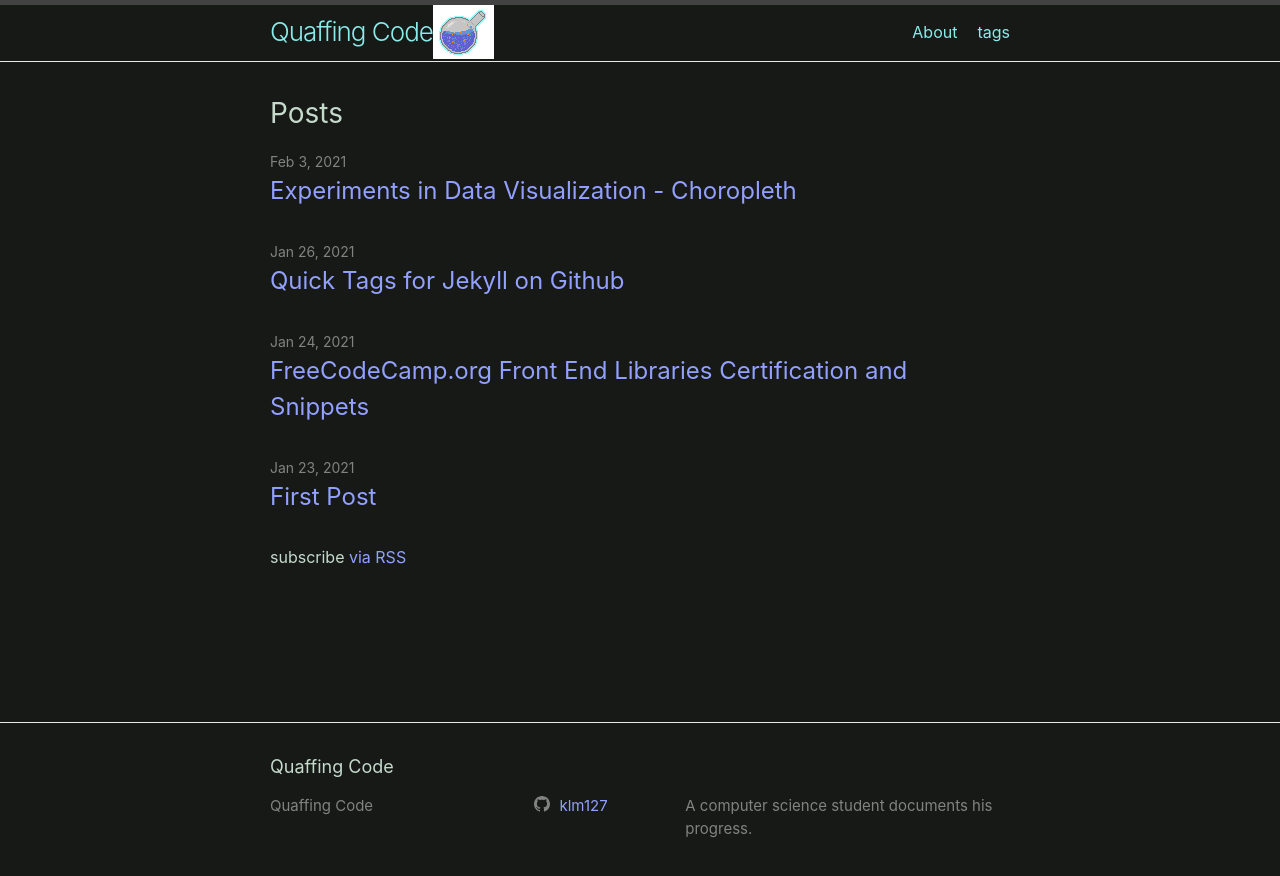
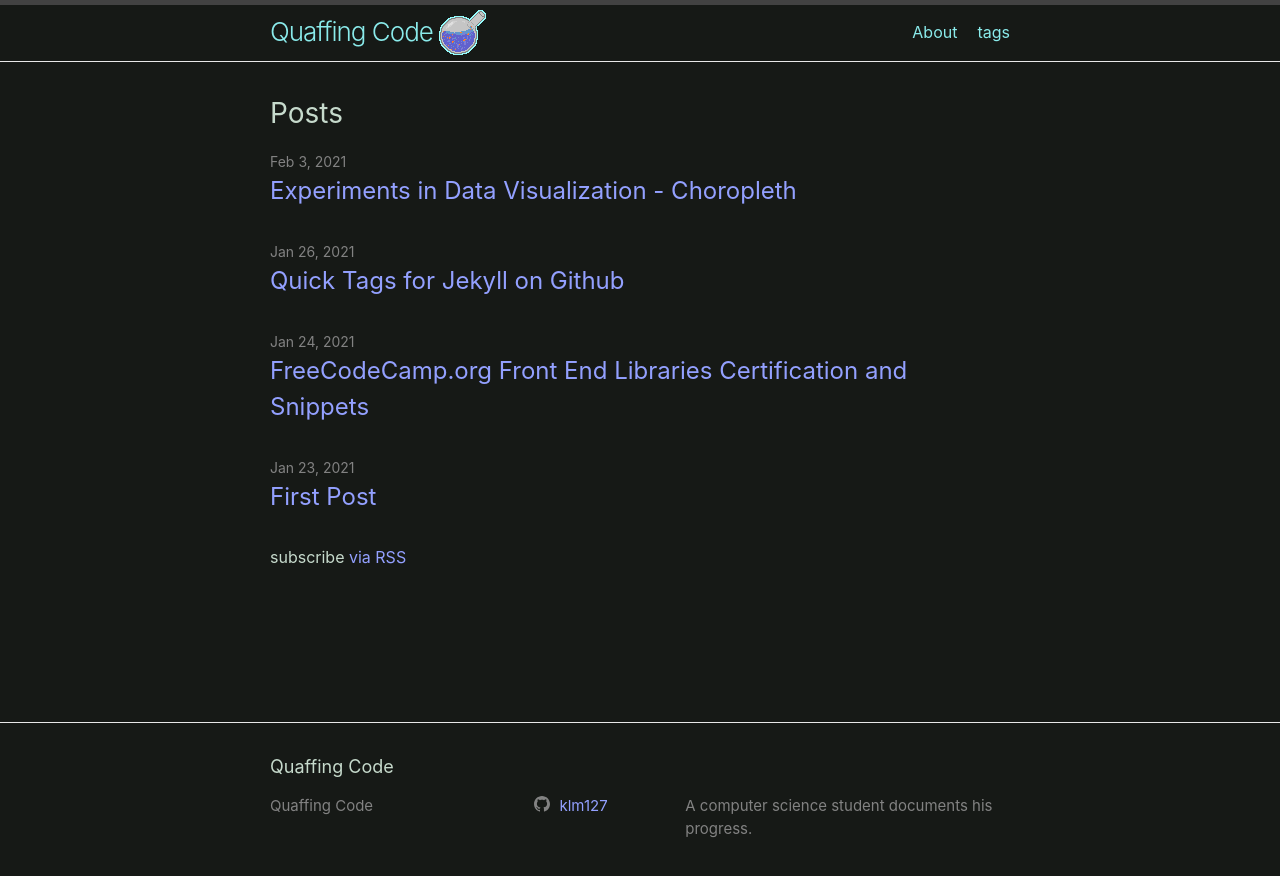
Before and after one commit to klm127/klm127.github.io, a Jekyll site: the page built from index.md, in a window 1280 px wide. Shown: the top 876 px of the page. Built offline with Jekyll 4.4.1, drawn with Linux system fonts in a browser that asks for light colours.

Commit message:
made display logo have transparent background

```diff
--- a/_includes/header.html
+++ b/_includes/header.html
@@ -1,7 +1,7 @@
 <header class="site-header" role="banner">
 
   <div class="wrapper">
-    <img src = "/assets/images/potion.png" />
+    <img src = "/assets/images/potion-transp.png" />
     {%- assign default_paths = site.pages | map: "path" -%}
     {%- assign page_paths = site.header_pages | default: default_paths -%}
     <a class="site-title" rel="author" href="{{ "/" | relative_url }}">{{ site.title | escape }}</a>
```
